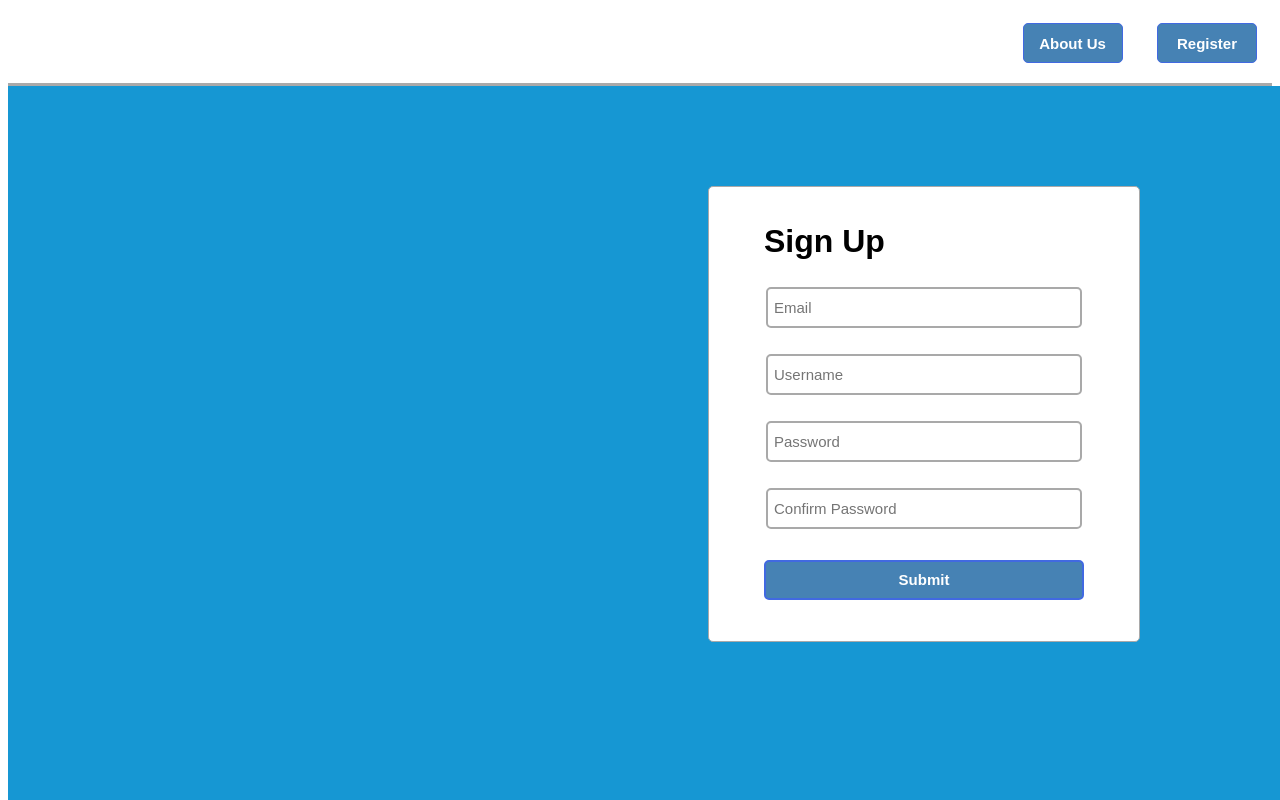
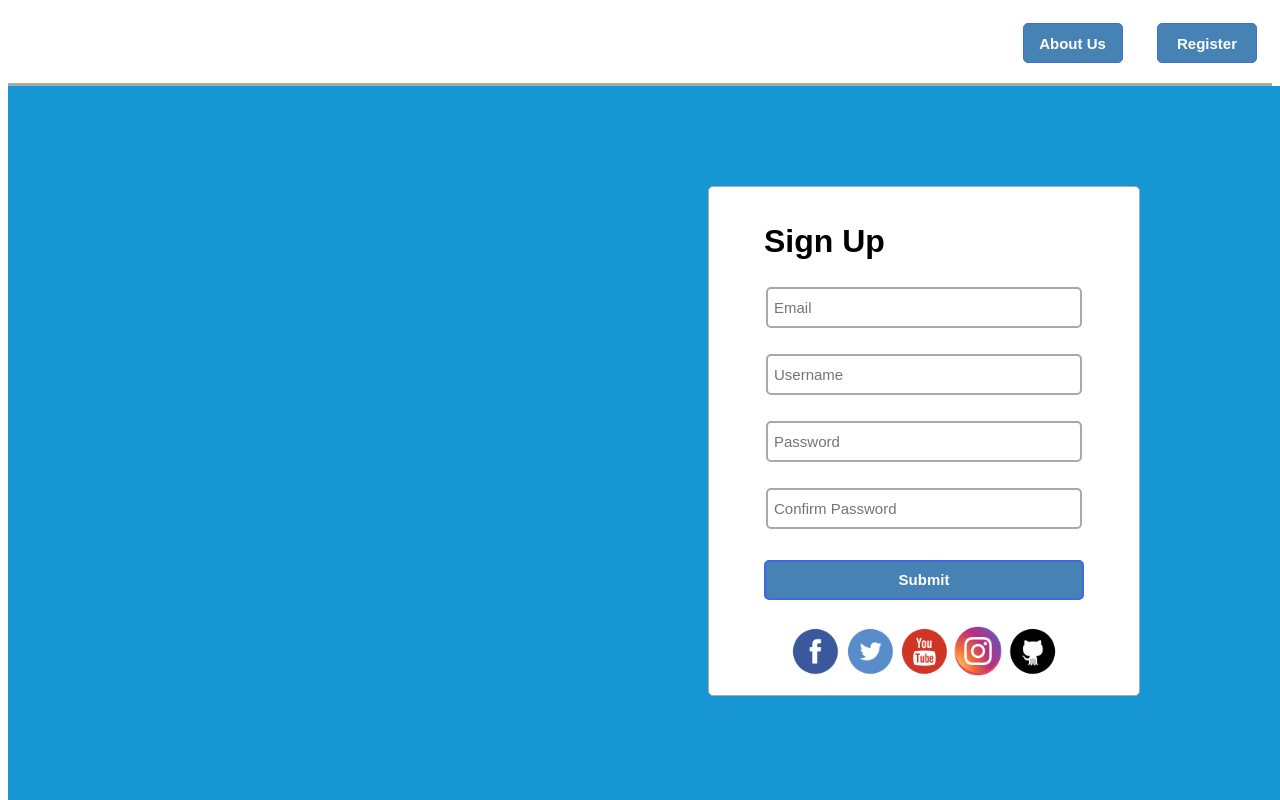
Before and after one commit to RJYocham/HTMLRegisterPage, a plain HTML site: page index.html in a window 1280 px wide. Shown: the top 800 px of the page. Drawn offline with Linux system fonts and the light colour scheme.

Commit message:
finished assignment..I think

```diff
--- a/index.html
+++ b/index.html
@@ -34,13 +34,13 @@
                 <p>
                     <button id="submit" type="submit">Submit</button>
                 </p>
-                <p class="social">
-                    <a href="#" id="facebook"></a>
-                    <a href="#" id="twitter"></a>
-                    <a href="#" id="youtube"></a>
-                    <a href="#" id="instagram"></a>
-                    <a href="#" id="github"></a>
-                </p>
+                <div>
+                    <a href="https://www.facebook.com"><img src="./assets/FB_icon.png"></a>
+                    <a href="https://www.twitter.com" id="twitter"><img src="./assets/Twit_icon.png"></a>
+                    <a href="https://www.youtube.com" id="youtube"><img src="./assets/YT_icon.png"></a>
+                    <a href="https://www.instagram.com" id="instagram"><img src="./assets/Insta_icon.png"></a>
+                    <a href="https://www.github.com" id="github"><img src="./assets/GH_icon.png"></a>
+                </div>
             </form>
         </div>
     </body>
--- a/main.css
+++ b/main.css
@@ -24,6 +24,11 @@ input{
     border: 2px solid darkgray;
     margin: 5px;
     padding: 6px;
+}
+
+img{
+    width: 50px;
+    height: 50px;
 }
 
 #form{
```
Also changed, not shown: assets/FB_icon.png (added), assets/GH_icon.png (added), assets/Insta_icon.png (added), assets/Twit_icon.png (added), assets/YT_icon.png (added).
